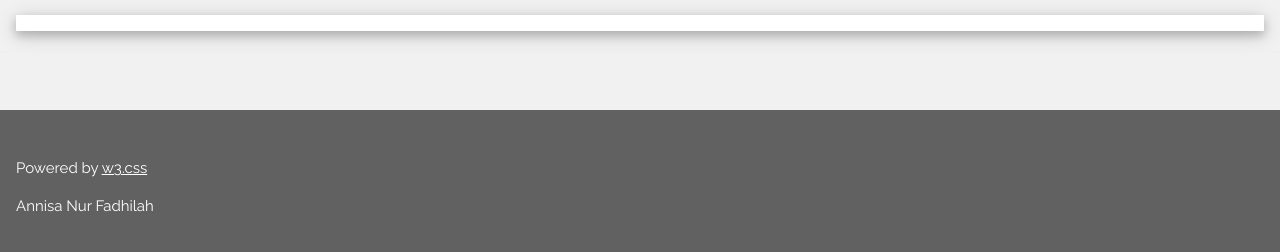
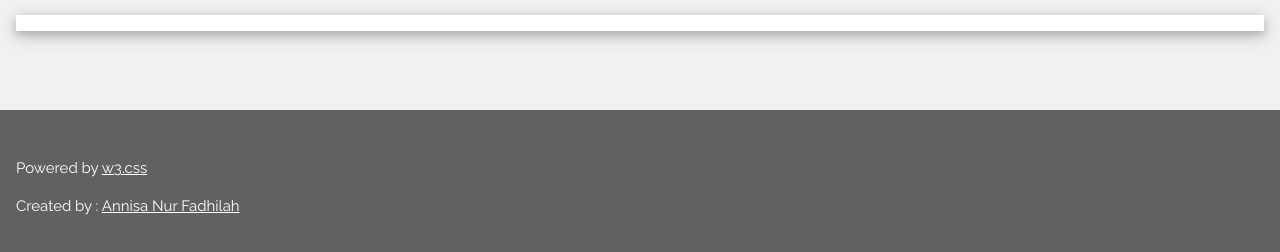
Before and after one commit to SMAKBO/2020-wabah-xi-2-black-death, a plain HTML site: page Galery.html in a window 1280 px wide. Shown: the part 1131-1383 px from the top of the page. Drawn offline with nearby package versions, Linux system fonts and the light colour scheme.

Commit message:
Add files via upload

```diff
--- a/Galery.html
+++ b/Galery.html
@@ -103,7 +103,7 @@ and is wrapped around the whole page content, except for the footer in this exam
 <!-- Footer -->
 <footer class="w3-container w3-dark-grey w3-padding-32 w3-margin-top">
   <p>Powered by <a href="https://www.w3schools.com/w3css/default.asp" target="_blank">w3.css</a></p>
-  <p> Annisa Nur Fadhilah </p>
+  <p> Created by : <a href="https://annisafdhilahnur02.github.io">Annisa Nur Fadhilah</a></p>
 </footer>
 </body>
 </html>
```
